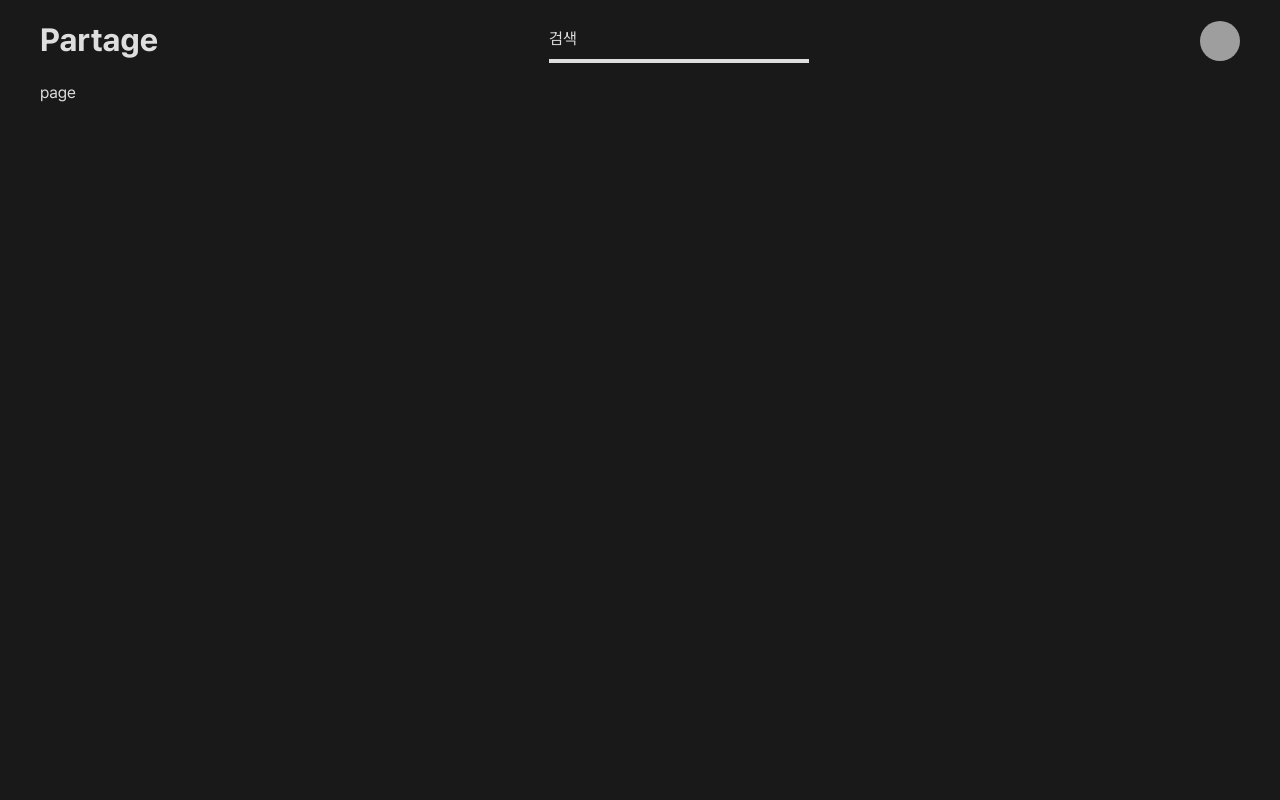
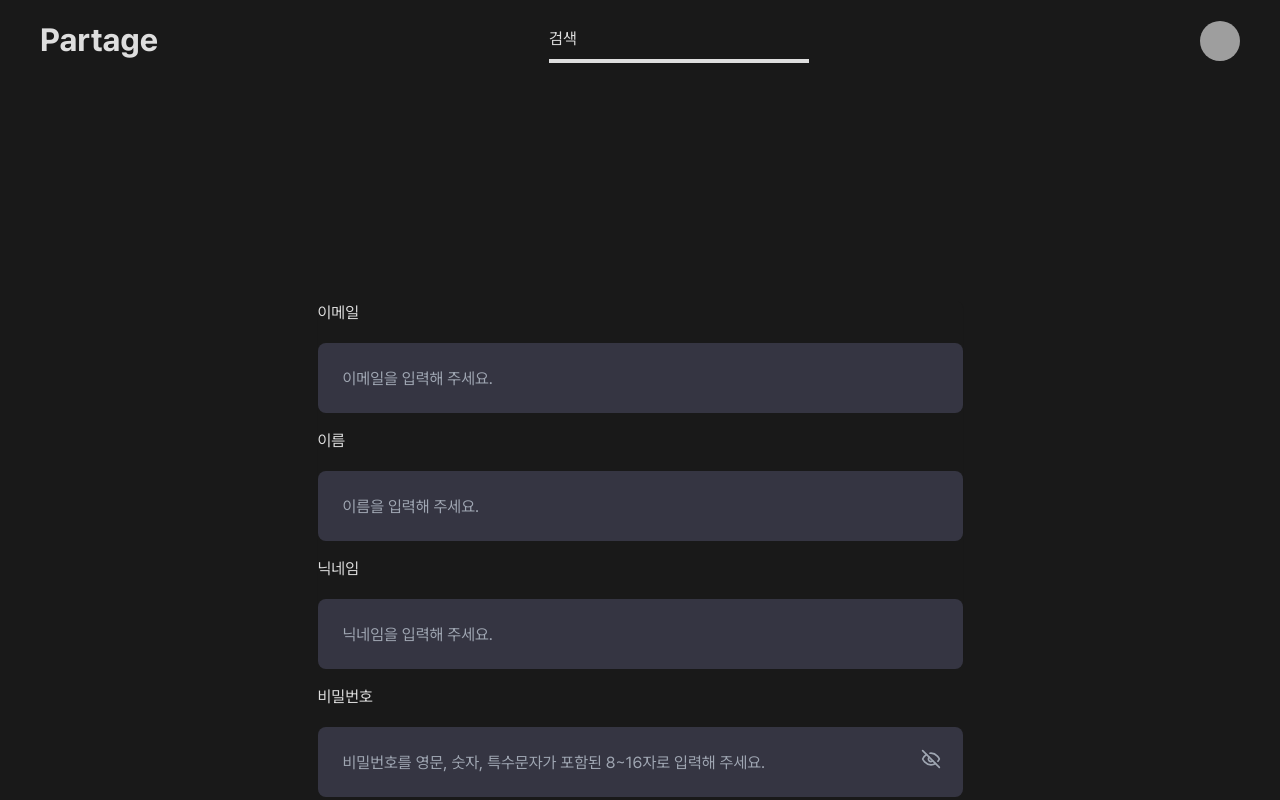
Before and after one commit to Team-Partage/partage_web, a Next.js app: page /register in a window 1280 px wide. Shown: the top 800 px of the page. Built offline with nearby package versions, Linux system fonts and the light colour scheme; grey boxes are pictures that could not be loaded.

Commit message:
feat: 회원가입 페이지 마크업 및 form 유효성 검사

```diff
--- a/src/app/(auth)/_components/Modal.tsx
+++ b/src/app/(auth)/_components/FormModal.tsx
@@ -1,22 +1,16 @@
 import { Button } from '@/components/ui/button';
-import { Dialog, DialogContent, DialogHeader, DialogTrigger } from '@/components/ui/dialog';
+import { Dialog, DialogContent, DialogHeader } from '@/components/ui/dialog';
 
 type Props = {
-  title: '로그인' | '회원가입';
   content: string;
+  open: boolean;
+  setOpen: (open: boolean) => void;
   handleModal: () => void;
 };
 
-const FormModal = ({ title, content, handleModal }: Props) => {
+const FormModal = ({ content, open, setOpen, handleModal }: Props) => {
   return (
-    <Dialog>
-      <DialogTrigger asChild>
-        <div className="w-full">
-          <Button type="submit" variant="active" size="lg" className="mt-[56px] w-full">
-            {title}
-          </Button>
-        </div>
-      </DialogTrigger>
+    <Dialog open={open} onOpenChange={setOpen}>
       <DialogContent className="h-[237px] w-[400px] rounded-[8px] border-0 mobile:h-[198px] mobile:w-[335px] ">
         <DialogHeader className="pt-[80px] text-neutral-100 medium-regular mobile:pt-[64px] mobile:base-regular">
           {content}
--- a/src/app/(auth)/register/page.tsx
+++ b/src/app/(auth)/register/page.tsx
@@ -1,7 +1,176 @@
-import React from 'react';
+'use client';
+
+import { useState } from 'react';
+
+import { z } from 'zod';
+
+import { Button } from '@/components/ui/button';
+import { Card, CardContent } from '@/components/ui/card';
+import { Form, FormControl, FormField, FormItem, FormLabel } from '@/components/ui/form';
+import { Input } from '@/components/ui/input';
+import { zodResolver } from '@hookform/resolvers/zod';
+import { Eye, EyeOff } from 'lucide-react';
+import { useRouter } from 'next/navigation';
+import { useForm } from 'react-hook-form';
+
+import FormModal from '../_components/FormModal';
+
+const RegisterSchema = z.object({
+  email: z.string().email('이메일 형식에 맞게 작성해주세요.'),
+  name: z.string().min(1, '이름을 입력해주세요.'),
+  nickname: z.string().min(1, '닉네임을 입력해주세요.'),
+  password: z
+    .string()
+    .min(8, '비밀번호는 최소 8자 이상이어야 합니다.')
+    .max(16, '비밀번호는 최대 16자까지 가능합니다.')
+    .regex(
+      /^(?=.*[A-Za-z])(?=.*\d)(?=.*[@$!%*#?&])[A-Za-z\d@$!%*#?&]{8,16}$/,
+      '비밀번호는 영문, 숫자, 특수문자가 포함된 8~16자여야 합니다.',
+    ),
+});
 
 const RegisterPage = () => {
-  return <div>page</div>;
+  const [open, setOpen] = useState(false);
+  const [showPassword, setShowPassword] = useState(false);
+  const router = useRouter();
+
+  const form = useForm<z.infer<typeof RegisterSchema>>({
+    resolver: zodResolver(RegisterSchema),
+    defaultValues: {
+      email: '',
+      name: '',
+      nickname: '',
+      password: '',
+    },
+    mode: 'onChange',
+  });
+
+  const togglePassword = () => {
+    setShowPassword(!showPassword);
+  };
+
+  const onSubmit = (data: z.infer<typeof RegisterSchema>) => {
+    console.log('data', data);
+    if (data) {
+      setOpen(true);
+      console.log('bool', open);
+    }
+  };
+
+  const handleModal = () => {
+    router.push('/login');
+  };
+
+  return (
+    <div className="flex h-screen w-full items-center justify-center">
+      <Card className="h-[360px] w-[645px] border-0 base-regular mobile:w-[335px] tablet:w-[440px] tablet:small-regular ">
+        <CardContent>
+          <Form {...form}>
+            <form onSubmit={form.handleSubmit(onSubmit)}>
+              <div className="space-y-4">
+                <FormField
+                  control={form.control}
+                  name="email"
+                  render={({ field, fieldState: { error } }) => (
+                    <FormItem>
+                      <FormLabel>이메일</FormLabel>
+                      <FormControl>
+                        <Input
+                          type="text"
+                          placeholder="이메일을 입력해 주세요."
+                          isError={!!error}
+                          errorText={error?.message}
+                          {...field}
+                        />
+                      </FormControl>
+                    </FormItem>
+                  )}
+                />
+                <FormField
+                  control={form.control}
+                  name="name"
+                  render={({ field, fieldState: { error } }) => (
+                    <FormItem>
+                      <FormLabel>이름</FormLabel>
+                      <FormControl>
+                        <Input
+                          type="text"
+                          placeholder="이름을 입력해 주세요."
+                          isError={!!error}
+                          errorText={error?.message}
+                          {...field}
+                        />
+                      </FormControl>
+                    </FormItem>
+                  )}
+                />
+                <FormField
+                  control={form.control}
+                  name="nickname"
+                  render={({ field, fieldState: { error } }) => (
+                    <FormItem>
+                      <FormLabel>닉네임</FormLabel>
+                      <FormControl>
+                        <Input
+                          type="text"
+                          placeholder="닉네임을 입력해 주세요."
+                          isError={!!error}
+                          errorText={error?.message}
+                          {...field}
+                        />
+                      </FormControl>
+                    </FormItem>
+                  )}
+                />
+                <FormField
+                  control={form.control}
+                  name="password"
+                  render={({ field, fieldState: { error } }) => (
+                    <FormItem>
+                      <FormLabel>비밀번호</FormLabel>
+                      <FormControl>
+                        <Input
+                          type={showPassword ? 'text' : 'password'}
+                          placeholder="비밀번호를 영문, 숫자, 특수문자가 포함된 8~16자로 입력해 주세요."
+                          isError={!!error}
+                          errorText={error?.message}
+                          endAdornment={
+                            <button type="button" onClick={togglePassword}>
+                              {showPassword ? (
+                                <Eye className="mr-2 h-[20px] text-neutral-200 " />
+                              ) : (
+                                <EyeOff className="mr-2 h-[20px] text-neutral-200 " />
+                              )}
+                            </button>
+                          }
+                          {...field}
+                        />
+                      </FormControl>
+                    </FormItem>
+                  )}
+                />
+              </div>
+              <Button
+                type="submit"
+                disabled={!form.formState.isValid}
+                variant="active"
+                size="lg"
+                className="mt-[44px] w-full"
+              >
+                회원가입
+              </Button>
+            </form>
+          </Form>
+        </CardContent>
+      </Card>
+      <FormModal
+        content="회원가입이 완료되었어요!"
+        handleModal={handleModal}
+        open={open}
+        setOpen={setOpen}
+      />
+    </div>
+  );
 };
 
 export default RegisterPage;
```
